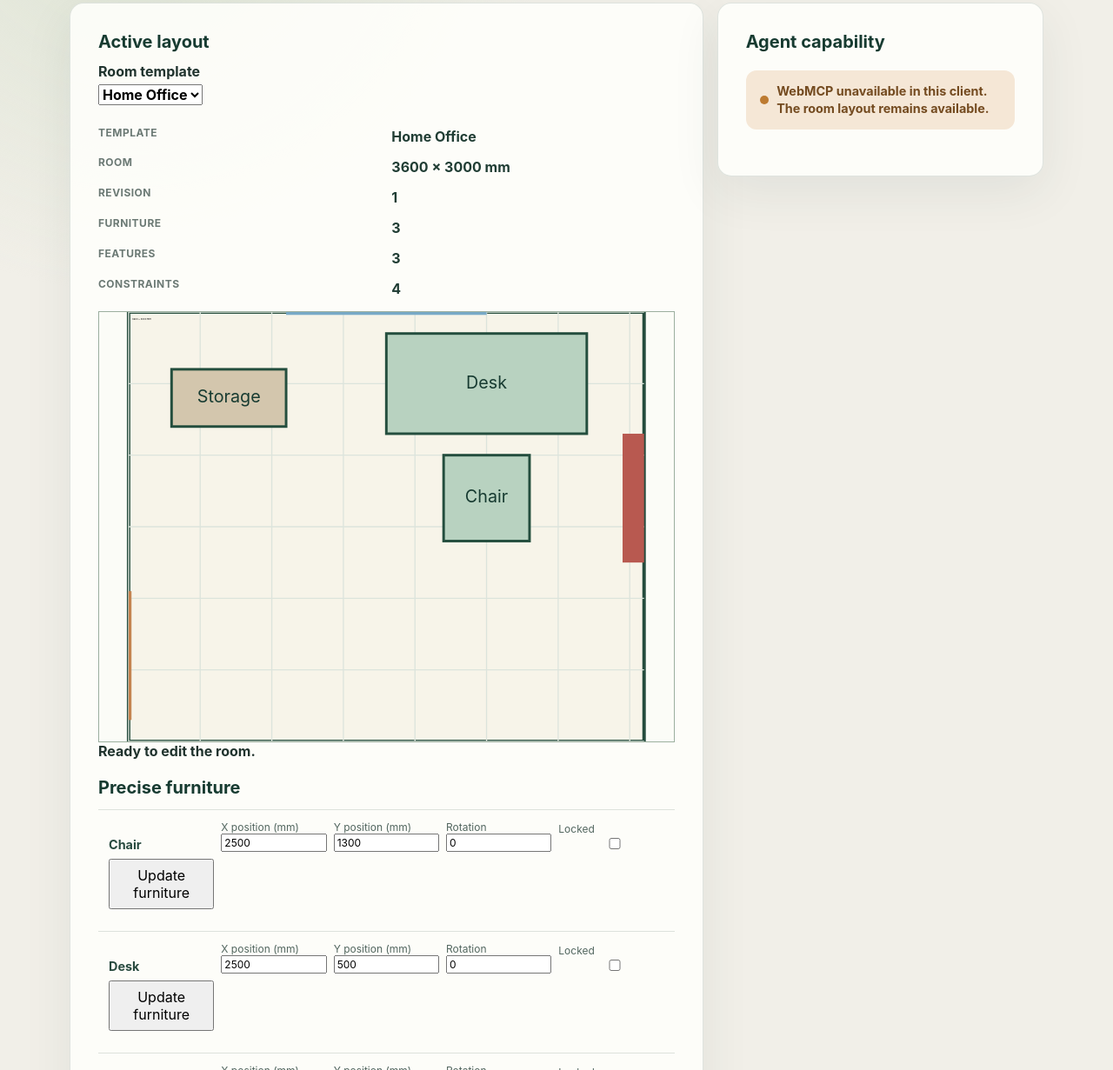
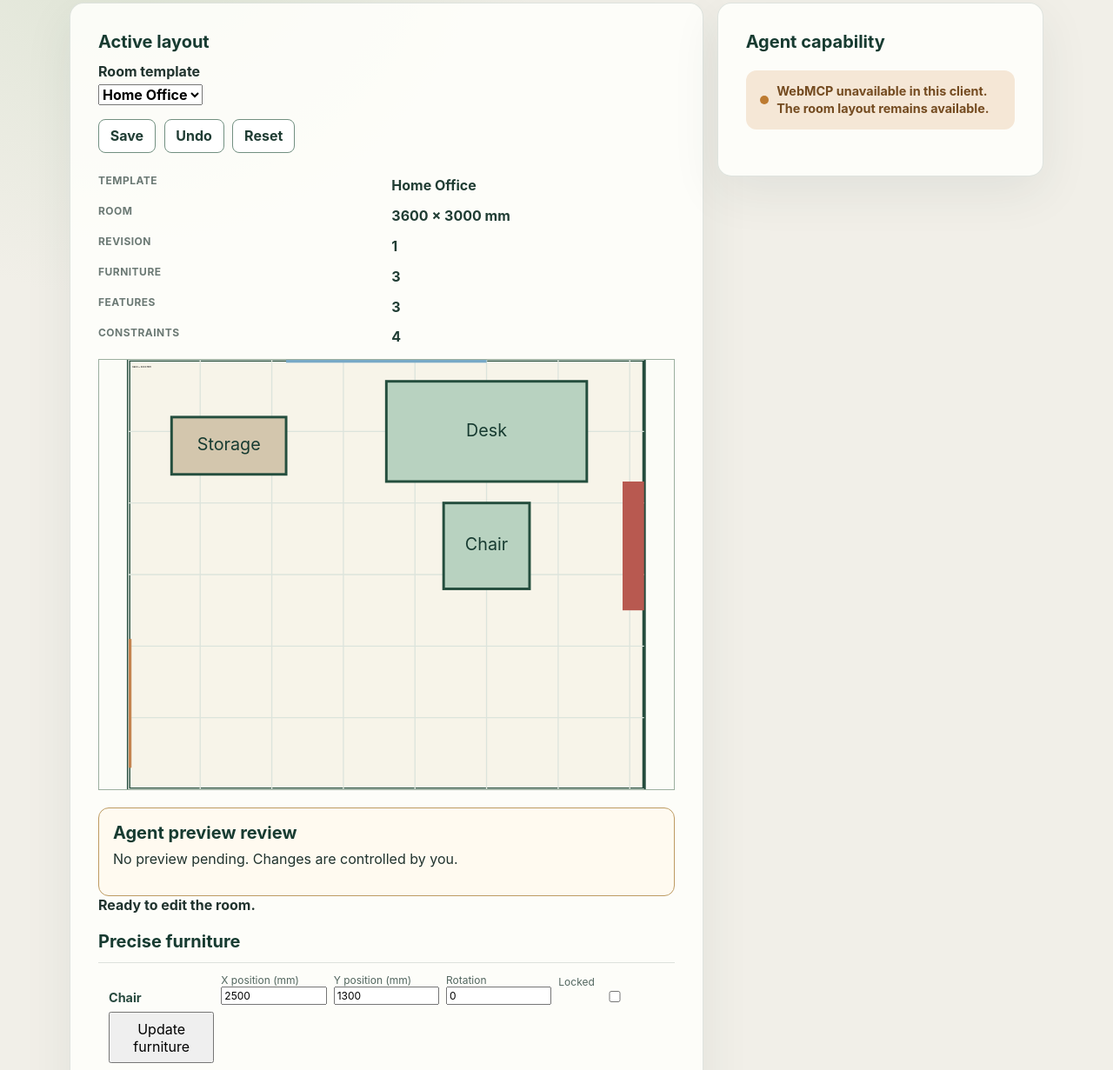
Before and after one commit to Cryenq/elnuva, a website built with Vite: page index.html in a window 1280 px wide. Shown: the part 235-1466 px from the top of the page at 87% size. Built offline with nearby package versions, Linux system fonts and the light colour scheme.

Commit message:
feat: add human preview review controls

```diff
--- a/src/app.ts
+++ b/src/app.ts
@@ -5,6 +5,7 @@ import { roomSvg } from "./ui/render";
 import { startDrag } from "./ui/svg-editor";
 import { inspector } from "./ui/inspector";
 import { constraintsList } from "./ui/constraints";
+import { reviewPanel } from "./ui/review";
 
 type CapabilityState = "checking" | "registered" | "unavailable" | "failed";
 export type AppView = Readonly<{ setCapabilityStatus: (state: CapabilityState, message: string) => void; teardown: () => void }>;
@@ -17,8 +18,9 @@ export function hydrateApp(root: HTMLElement, _fixture?: InspectSpatialLayoutDat
   const status=(value:string)=>{message=value;root.querySelector<HTMLElement>("[data-editor-status]")?.replaceChildren(value);};
   const draw=()=>{if(!snapshot)return; root.replaceChildren();const shell=make("div");shell.className="app-shell";const header=make("header");header.className="site-header";header.append(make("p","Spatial workspace"),make("h1","Elnuva"),make("p","Constraint-aware room planning, with you in control."));shell.append(header);const main=make("main");main.className="workspace";const card=make("section");card.className="card layout-card";card.append(make("h2","Active layout"));
     const label=make("label","Room template");const select=document.createElement("select");select.setAttribute("aria-label","Room template");for(const id of Object.keys(names) as TemplateId[]){const option=document.createElement("option");option.value=id;option.textContent=names[id];select.append(option)}select.value=snapshot.activeTemplateId;select.disabled=!!snapshot.preview;select.addEventListener("change",()=>{const result=store.activateTemplate(select.value as TemplateId);if(!result.ok)status(result.error.message)});label.append(select);card.append(label);
+    const controls=make("div");controls.className="editor-actions";for(const [labelText,action] of [["Save",()=>store.save()], ["Undo",()=>store.undo()], ["Reset",()=>store.reset()]] as const){const button=make("button",labelText);button.type="button";button.dataset.action=labelText.toLowerCase();button.disabled=!!snapshot.preview;button.addEventListener("click",()=>{const result=action();status(result.ok?`${labelText} complete.`:result.error.message)});controls.append(button)}card.append(controls);
     const summary=make("dl");summary.className="layout-summary";for(const [term,value] of [["Template",names[snapshot.activeTemplateId]],["Room",`${snapshot.workingState.room.widthMm} × ${snapshot.workingState.room.depthMm} mm`],["Revision",String(snapshot.baseRevision)],["Furniture",String(snapshot.workingState.furniture.length)],["Features",String(snapshot.workingState.features.length)],["Constraints",String(snapshot.workingState.constraints.length)]]) summary.append(make("dt",term),make("dd",value));card.append(summary);
-    card.append(roomSvg(snapshot,selected,{select:id=>{selected=id;draw()},drag:(event,id,node)=>startDrag(event,id,node,snapshot!,store,draw,status)}));const notice=make("p",message);notice.dataset.editorStatus="";notice.setAttribute("role","status");notice.setAttribute("aria-live","polite");card.append(notice);
+    card.append(roomSvg(snapshot,selected,{select:id=>{selected=id;draw()},drag:(event,id,node)=>startDrag(event,id,node,snapshot!,store,draw,status)}));card.append(reviewPanel(snapshot.preview,{apply:()=>{void store.apply().then(result=>status(result.ok?"Preview applied. It is not saved yet.":result.error.message))},discard:()=>{const result=store.discard();status(result.ok?"Preview discarded. Working layout unchanged.":result.error.message)}}));const notice=make("p",message);notice.dataset.editorStatus="";notice.setAttribute("role","status");notice.setAttribute("aria-live","polite");card.append(notice);
     card.append(inspector(snapshot,(id,x,y,r)=>{if(!/^-?\d+$/.test(x)||!/^-?\d+$/.test(y)||!/^-?\d+$/.test(r)){status("Invalid input: coordinates and rotation must be whole integers.");return}const item=snapshot!.workingState.furniture.find(value=>value.id===id)!;const pose={xMm:Number(x),yMm:Number(y),rotationDeg:Number(r)};if(![0,90,180,270].includes(pose.rotationDeg)){status("Rotation must be a quarter turn (0, 90, 180, or 270).");return}const candidate={...item,...pose} as typeof item;if(!placementValid(candidate,snapshot!.workingState.room,snapshot!.workingState.furniture,snapshot!.workingState.features)){status("Move rejected: outside bounds, overlap, or radiator keep-out.");return}const result=store.updateFurniturePose(id,candidate);status(result.ok?`${id} updated.`:result.error.message)},(id,locked)=>{const result=store.setFurnitureLocked(id,locked);status(result.ok?`${id} ${locked?"locked":"unlocked"}.`:result.error.message)}));card.append(constraintsList(snapshot));main.append(card);
     const aside=make("aside");aside.className="card capability-card";aside.append(make("h2","Agent capability"));capability=make("p",capabilityMessage);capability.className="capability-status";capability.dataset.state=capabilityState;capability.setAttribute("role","status");aside.append(capability);main.append(aside);shell.append(main);root.append(shell);
   };const unsubscribe=store.subscribe(value=>{snapshot=value;draw()});return Object.freeze({setCapabilityStatus(state,value){capabilityState=state;capabilityMessage=value;if(capability){capability.dataset.state=state;capability.textContent=value}},teardown:unsubscribe});
--- a/src/styles.css
+++ b/src/styles.css
@@ -250,3 +250,5 @@ thead th {
     scroll-behavior: auto !important;
   }
 }
+
+.editor-actions,.preview-actions{display:flex;flex-wrap:wrap;gap:.6rem;margin:1rem 0}.editor-actions button,.preview-actions button{border:1px solid #729081;border-radius:.5rem;background:#fff;padding:.55rem .8rem;color:#203d34;font-weight:700;cursor:pointer}.editor-actions button:disabled{cursor:not-allowed;opacity:.45}.preview-review{margin-top:1.25rem;border:1px solid #bd9b62;border-radius:.75rem;background:#fffaf0;padding:1rem}.preview-review h2{margin-bottom:.45rem}.preview-trust-status{border-radius:.5rem;background:#f4e5c8;padding:.65rem .8rem;color:#754b1d}.preview-instruction{color:#5b5143;font-size:.9rem;line-height:1.45}.preview-metrics{display:grid;grid-template-columns:repeat(4,minmax(0,1fr));gap:.65rem;margin:1rem 0}.preview-metrics dd{font-size:.95rem}.preview-moves{margin:.75rem 0;padding-left:1.2rem;color:#4e4638}.preview-actions{margin-bottom:0}.preview-actions .primary-action{background:#285844;color:white;border-color:#285844}.preview-ghost{filter:drop-shadow(0 0 8px rgb(154 100 38 / 25%))}
--- /dev/null
+++ b/src/ui/review.ts
@@ -0,0 +1,24 @@
+import { furnitureCatalogById } from "../domain/catalog";
+import type { PreviewState } from "../domain/types";
+
+export type ReviewCallbacks = Readonly<{ apply: () => void; discard: () => void }>;
+
+export function reviewPanel(preview: PreviewState | null, callbacks: ReviewCallbacks): HTMLElement {
+  const section = document.createElement("section");
+  section.className = "preview-review"; section.dataset.previewReview = "";
+  const heading = document.createElement("h2"); heading.textContent = "Agent preview review"; section.append(heading);
+  if (!preview) { const empty = document.createElement("p"); empty.dataset.previewEmpty = ""; empty.textContent = "No preview pending. Changes are controlled by you."; section.append(empty); return section; }
+  const status = document.createElement("p"); status.className = "preview-trust-status"; status.dataset.previewStatus = "pending-review"; status.dataset.notApplied = "true"; status.dataset.notSaved = "true";
+  const state = document.createElement("strong"); state.textContent = "Pending review · Not applied · Not saved"; status.append(state); section.append(status);
+  const instruction = document.createElement("p"); instruction.className = "preview-instruction"; instruction.textContent = "Review the staged ghost, then choose Apply or Discard. Only these buttons can resolve this preview."; section.append(instruction);
+  const validation = preview.validation; const metrics = document.createElement("dl"); metrics.className = "preview-metrics";
+  const addMetric = (term: string, value: string) => { const dt = document.createElement("dt"); dt.textContent = term; const dd = document.createElement("dd"); dd.textContent = value; const item = document.createElement("div"); item.append(dt, dd); metrics.append(item); };
+  addMetric("Option", validation.optionId); addMetric("Moved", String(validation.movedCount)); addMetric("Rotated", String(validation.rotatedCount)); addMetric("Movement", `${validation.totalMovementMm} mm`); addMetric("Clearance", `${validation.minimumClearanceMm} mm`); addMetric("Required", `${validation.required.satisfied}/${validation.required.total}`); addMetric("Preferred", `${validation.preferred.satisfied}/${validation.preferred.total}`); addMetric("Validation", validation.hardValid && validation.stageable ? "Valid · stageable" : "Needs attention"); section.append(metrics);
+  const moved = document.createElement("ul"); moved.className = "preview-moves"; moved.dataset.previewMoves = "";
+  for (const move of preview.moves) { const item = preview.projectedFurniture.find(candidate => candidate.id === move.itemId); const label = item ? furnitureCatalogById(item.catalogId)?.label ?? move.itemId : move.itemId; const li = document.createElement("li"); li.textContent = `${label} → ${move.pose.xMm}, ${move.pose.yMm} mm · ${move.pose.rotationDeg}°`; moved.append(li); } section.append(moved);
+  const issues = document.createElement("p"); issues.className = "preview-issues"; issues.dataset.previewIssues = ""; const issueMessages = validation.issues as readonly { message: string }[]; issues.textContent = issueMessages.length === 0 ? "Issues: none" : `Issues: ${issueMessages.map(issue => issue.message).join("; ")}`; section.append(issues);
+  const actions = document.createElement("div"); actions.className = "preview-actions";
+  const apply = document.createElement("button"); apply.type = "button"; apply.textContent = "Apply preview"; apply.dataset.previewApply = ""; apply.className = "primary-action"; apply.addEventListener("click", callbacks.apply);
+  const discard = document.createElement("button"); discard.type = "button"; discard.textContent = "Discard preview"; discard.dataset.previewDiscard = ""; discard.addEventListener("click", callbacks.discard); actions.append(apply, discard); section.append(actions);
+  return section;
+}
```
